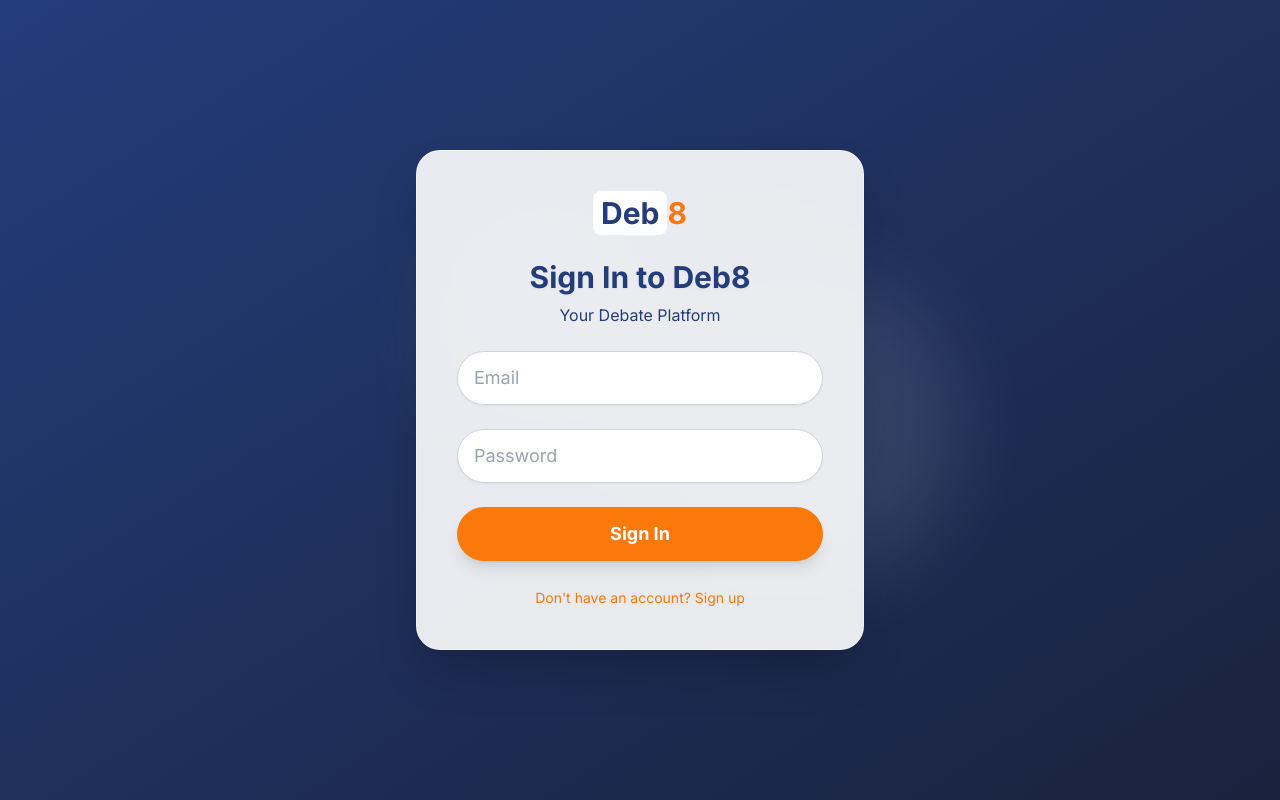
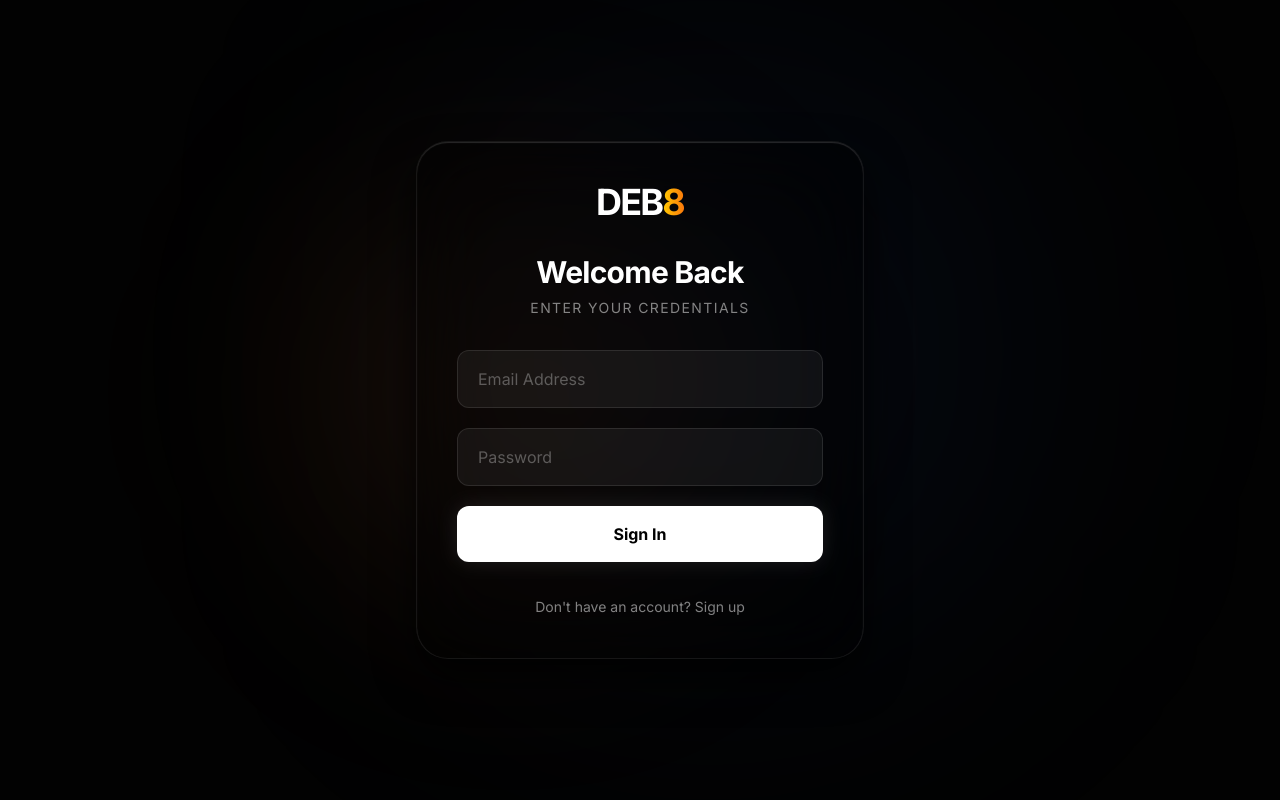
Before and after one commit to K007-K/DEB8, a React (Vite) app: page /auth in a window 1280 px wide. Built offline with nearby package versions, Linux system fonts and the light colour scheme.

Commit message:
ui(auth-page): redesign AuthPage to match premium dark glassmorphism aesthetic

```diff
--- a/src/pages/AuthPage.jsx
+++ b/src/pages/AuthPage.jsx
@@ -65,103 +65,112 @@ function AuthPage() {
     }
   };
 
-  const handleChange = (e) => {
-    const { name, value } = e.target;
-    setFormData(prev => ({ ...prev, [name]: value }));
-  };
+  return (
+    <div className="min-h-screen w-full flex items-center justify-center relative overflow-hidden bg-[#020202] text-white selection:bg-primary/30 selection:text-white">
+      {/* Background Orbs */}
+      <div className="absolute inset-0 z-0 pointer-events-none">
+        <div className="absolute top-1/4 left-1/4 w-96 h-96 bg-primary/10 rounded-full blur-[120px]" />
+        <div className="absolute bottom-1/4 right-1/4 w-[500px] h-[500px] bg-blue-500/10 rounded-full blur-[150px]" />
+      </div>
 
-  return (
-    <div className="min-h-screen w-full flex items-center justify-center relative overflow-hidden bg-gradient-to-br from-[#233D7B] to-[#1a223d] font-poppins">
-      {/* Floating circles for background, matching landing page */}
-      <div className="absolute inset-0 z-0">
-        <div className="absolute left-1/3 top-1/4 w-64 h-64 bg-[#fff]/[0.08] rounded-full blur-2xl" />
-        <div className="absolute right-1/4 top-1/3 w-80 h-80 bg-[#fff]/[0.10] rounded-full blur-2xl" />
-      </div>
-      <div className="relative z-10 w-full max-w-md mx-auto bg-white/90 backdrop-blur-lg rounded-3xl shadow-2xl p-10 border border-white/40 font-poppins">
-        {/* Deb8 Logo */}
-        <div className="flex justify-center mb-6">
-          <div className="flex items-center text-3xl font-bold font-grotesk">
-            <span className="text-[#233D7B] bg-white px-2 py-1 rounded-lg">Deb</span><span className="text-[#FB790B]">8</span>
+      <motion.div
+        initial={{ opacity: 0, y: 20 }}
+        animate={{ opacity: 1, y: 0 }}
+        transition={{ duration: 0.8, ease: "easeOut" }}
+        className="relative z-10 w-full max-w-md mx-auto p-8 sm:p-10 bg-black/40 backdrop-blur-2xl rounded-[2rem] shadow-[0_20px_40px_rgba(0,0,0,0.8),inset_0_1px_1px_rgba(255,255,255,0.15)] border border-white/[0.08]"
+      >
+        {/* Logo */}
+        <div className="flex justify-center mb-8 cursor-pointer" onClick={() => navigate('/')}>
+          <div className="flex items-center text-4xl font-black tracking-tighter hover:scale-105 transition-transform duration-300">
+            <span className="text-white">DEB</span>
+            <span className="text-transparent bg-clip-text bg-gradient-to-r from-[#FFCC00] to-primary">8</span>
           </div>
         </div>
-        <h2 className="text-3xl font-extrabold text-[#233D7B] mb-2 text-center drop-shadow-sm font-poppins">
-          {mode === 'login' ? 'Sign In to Deb8' : 'Create Your Account'}
+
+        <h2 className="text-3xl font-black text-white mb-2 text-center tracking-tight">
+          {mode === 'login' ? 'Welcome Back' : 'Join the Arena'}
         </h2>
-        <p className="text-center text-[#233D7B] mb-6 text-base font-medium">
-          Your Debate Platform
+        <p className="text-center text-white/50 mb-8 text-sm font-light uppercase tracking-widest">
+          {mode === 'login' ? 'Enter your credentials' : 'Create your account'}
         </p>
-        <form onSubmit={handleSubmit} className="space-y-6">
+
+        <form onSubmit={handleSubmit} className="space-y-5">
           {mode === 'register' && (
+            <div>
               <input
                 type="text"
                 name="username"
                 value={formData.username}
                 onChange={e => setFormData({ ...formData, username: e.target.value })}
                 placeholder="Username"
-              className="w-full px-4 py-3 rounded-full border border-gray-300 focus:ring-2 focus:ring-indigo-500 focus:border-transparent text-lg shadow-sm font-inter transition-all duration-300 ease-in-out"
+                className="w-full px-5 py-4 bg-white/5 border border-white/10 rounded-xl focus:ring-2 focus:ring-primary focus:border-transparent text-white placeholder-white/30 transition-all duration-300 outline-none"
                 required
               />
+            </div>
           )}
+          <div>
             <input
               type="email"
               name="email"
               value={formData.email}
               onChange={e => setFormData({ ...formData, email: e.target.value })}
-            placeholder="Email"
-            className="w-full px-4 py-3 rounded-full border border-gray-300 focus:ring-2 focus:ring-indigo-500 focus:border-transparent text-lg shadow-sm font-inter transition-all duration-300 ease-in-out"
+              placeholder="Email Address"
+              className="w-full px-5 py-4 bg-white/5 border border-white/10 rounded-xl focus:ring-2 focus:ring-primary focus:border-transparent text-white placeholder-white/30 transition-all duration-300 outline-none"
               required
             />
+          </div>
+          <div>
             <input
               type="password"
               name="password"
               value={formData.password}
               onChange={e => setFormData({ ...formData, password: e.target.value })}
               placeholder="Password"
-            className="w-full px-4 py-3 rounded-full border border-gray-300 focus:ring-2 focus:ring-indigo-500 focus:border-transparent text-lg shadow-sm font-inter transition-all duration-300 ease-in-out"
+              className="w-full px-5 py-4 bg-white/5 border border-white/10 rounded-xl focus:ring-2 focus:ring-primary focus:border-transparent text-white placeholder-white/30 transition-all duration-300 outline-none"
               required
             />
+          </div>
           {mode === 'register' && (
+            <div>
               <input
                 type="password"
                 name="confirmPassword"
                 value={formData.confirmPassword}
                 onChange={e => setFormData({ ...formData, confirmPassword: e.target.value })}
                 placeholder="Confirm Password"
-              className="w-full px-4 py-3 rounded-full border border-gray-300 focus:ring-2 focus:ring-indigo-500 focus:border-transparent text-lg shadow-sm font-inter transition-all duration-300 ease-in-out"
+                className="w-full px-5 py-4 bg-white/5 border border-white/10 rounded-xl focus:ring-2 focus:ring-primary focus:border-transparent text-white placeholder-white/30 transition-all duration-300 outline-none"
                 required
               />
+            </div>
           )}
+
           <button
             type="submit"
             disabled={loading}
-            className="w-full flex justify-center py-3 px-4 border border-transparent rounded-full shadow-lg text-lg font-semibold text-white bg-[#FB790B] hover:bg-[#e06d00] focus:outline-none focus:ring-2 focus:ring-offset-2 focus:ring-[#FB790B] disabled:opacity-50 disabled:cursor-not-allowed transition-all duration-300 ease-in-out font-poppins"
+            className="w-full flex justify-center items-center py-4 px-4 rounded-xl text-black font-bold bg-white hover:bg-primary hover:text-white focus:outline-none focus:ring-2 focus:ring-offset-2 focus:ring-offset-[#020202] focus:ring-primary disabled:opacity-50 disabled:cursor-not-allowed transition-all duration-300 mt-8 shadow-[0_0_20px_rgba(255,255,255,0.1)] hover:shadow-[0_0_30px_rgba(251,121,11,0.5)] transform hover:-translate-y-1"
           >
             {loading ? (
-              <div className="animate-spin rounded-full h-5 w-5 border-t-2 border-b-2 border-white"></div>
+              <div className="animate-spin rounded-full h-5 w-5 border-t-2 border-b-2 border-current"></div>
             ) : (
               mode === 'login' ? 'Sign In' : 'Create Account'
             )}
           </button>
         </form>
-        <div className="text-center mt-6">
+
+        <div className="text-center mt-8">
           <button
             onClick={() => {
               setMode(mode === 'login' ? 'register' : 'login');
-              setFormData({
-                username: '',
-                email: '',
-                password: '',
-                confirmPassword: ''
-              });
+              setFormData({ username: '', email: '', password: '', confirmPassword: '' });
             }}
-            className="text-sm text-[#FB790B] hover:text-[#e06d00] font-medium font-poppins transition-all duration-300 ease-in-out"
+            className="text-sm text-white/50 hover:text-primary transition-colors duration-300"
           >
             {mode === 'login'
               ? "Don't have an account? Sign up"
               : 'Already have an account? Sign in'}
           </button>
         </div>
-      </div>
+      </motion.div>
     </div>
   );
 }
```
Lines whose indentation alone changed are shown as unchanged.
